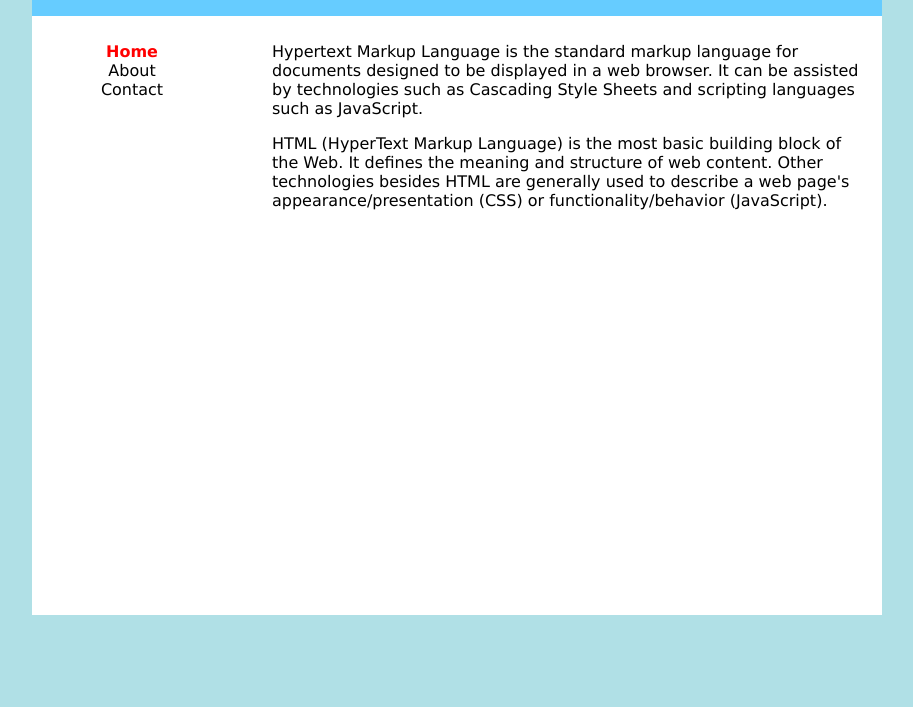
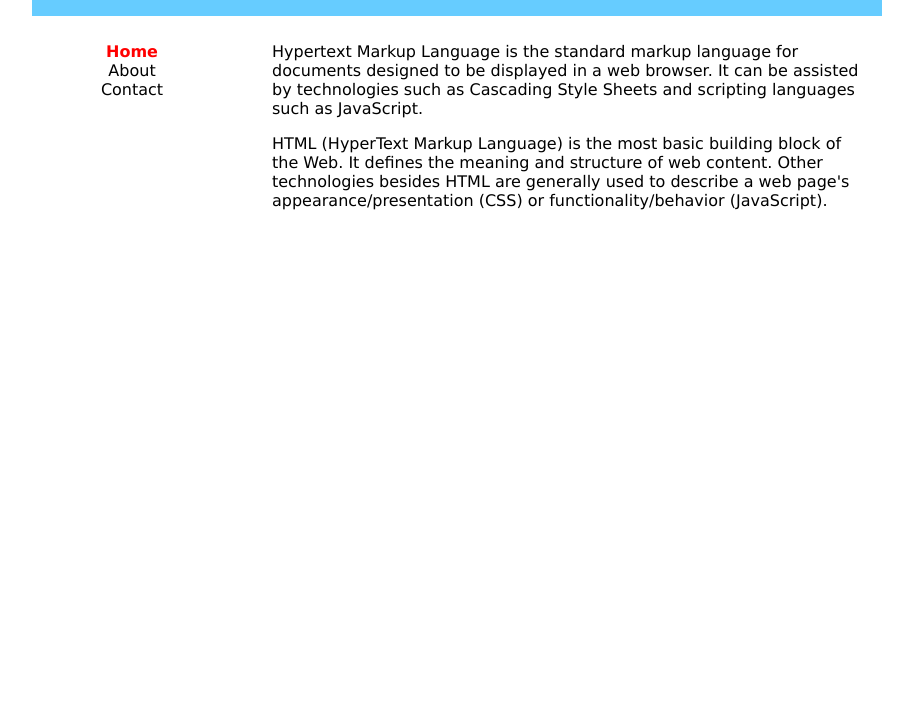
Before and after one commit to Deepatp/Test.github.io, a plain HTML site: page index.html in a window 1280 px wide. Shown: the part 93-800 px from the top of the page, without its empty margins (183-1096 px from the left). Drawn offline with Linux system fonts and the light colour scheme.

Commit message:
Update index.html

```diff
--- a/index.html
+++ b/index.html
@@ -2,7 +2,7 @@
 <head>
 <style>
 	body{
-		background-color:#B0E0E6;
+		background-color:"#B0E0E6";
 		font-family: Verdana;
 }
 	#container{
```
